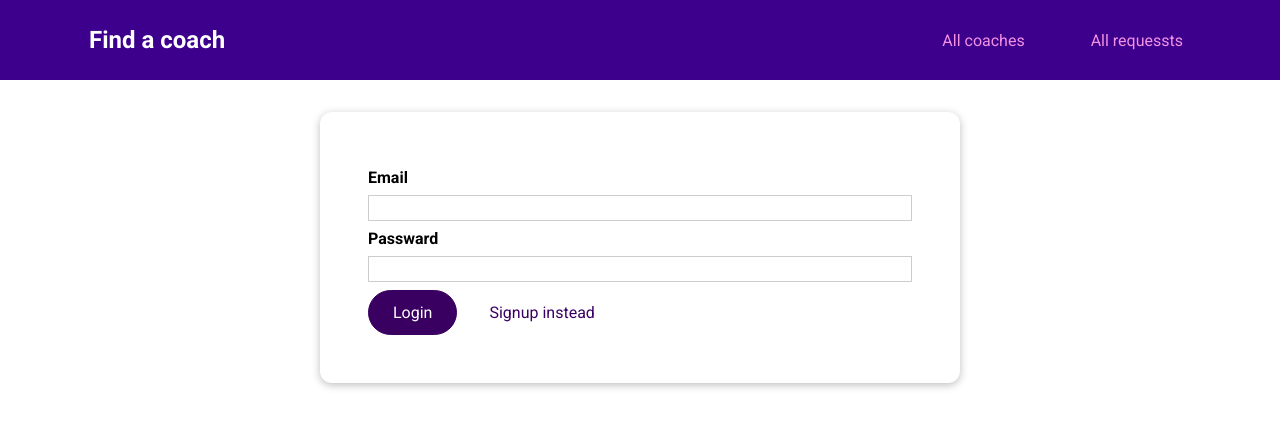
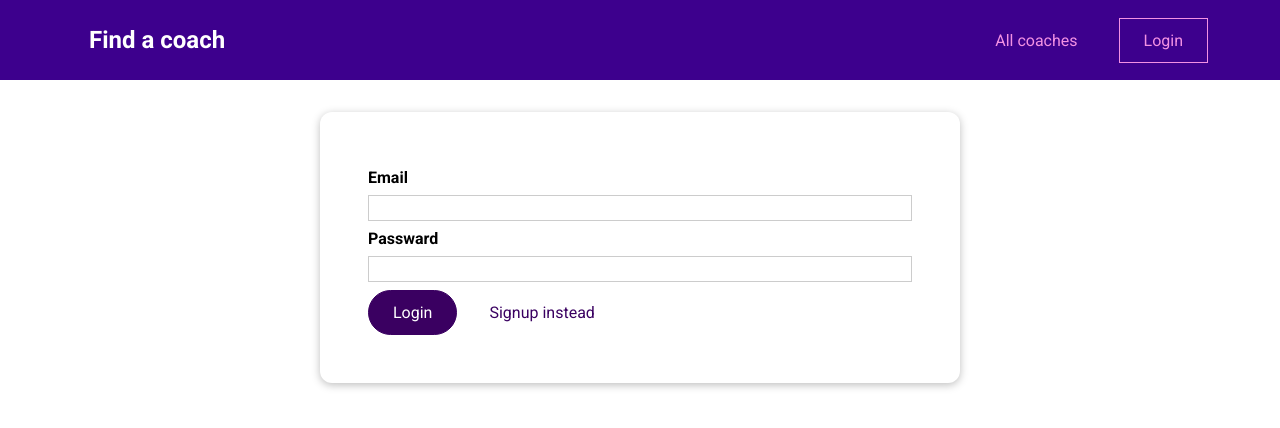
Before and after one commit to Badger42S/vue-learn-project, a Vue app: page /#/auth in a window 1280 px wide. Shown: the top 428 px of the page. Built offline with nearby package versions, Linux system fonts and the light colour scheme.

Commit message:
add checking authentication

```diff
--- a/src/components/Layout/TheHeader.vue
+++ b/src/components/Layout/TheHeader.vue
@@ -4,11 +4,22 @@
             <h1><router-link to="/">Find a coach</router-link></h1>
             <ul>
                 <li><router-link to="/coaches">All coaches</router-link></li>
-                <li><router-link to="/requests">All requessts</router-link></li>
+                <li v-if="isLoggedIn"><router-link to="/requests">All requessts</router-link></li>
+                <li v-else><router-link to="/auth">Login</router-link></li>
             </ul>
         </nav>
     </header>
 </template>
+
+<script>
+export default {
+  computed: {
+    isLoggedIn() {
+      return this.$store.getters.isAuthenticated;
+    }
+  }
+}
+</script>
 
 <style scoped>
 header {
--- a/src/pages/coaches/CoachList.vue
+++ b/src/pages/coaches/CoachList.vue
@@ -10,7 +10,8 @@
             <base-card>
                 <div class="controls">
                     <base-button mode="outline" @click="loadCoaches(true)">Refresh</base-button>
-                    <base-button link to="/register" v-if="!isCoach && !isLoading">Register as coach</base-button>
+                    <base-button link to="/auth" v-if="!isLoggedIn">Login</base-button>
+                    <base-button link to="/register" v-if="isLoggedIn && !isCoach && !isLoading">Register as coach</base-button>
                 </div>
                 <div v-if="isLoading">
                     <base-spiner></base-spiner>
@@ -70,6 +71,9 @@
         },
         isCoach() {
             return this.$store.getters['coaches/isCoach'];
+        },
+        isLoggedIn() {
+            return this.$store.getters.isAuthenticated;
         }
     },
     methods: {
--- a/src/store/modules/auth/getters.js
+++ b/src/store/modules/auth/getters.js
@@ -4,5 +4,8 @@
     },
     token(state) {
         return state.token;
+    },
+    isAuthenticated(state) {
+        return !!state.token;
     }
 };
```
